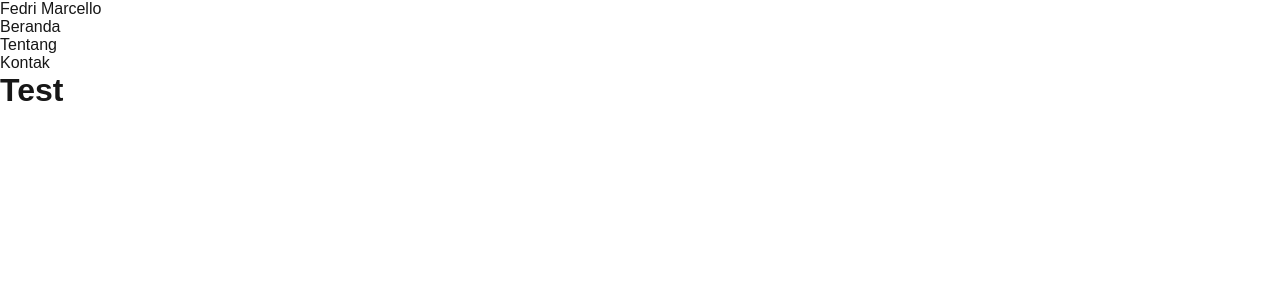
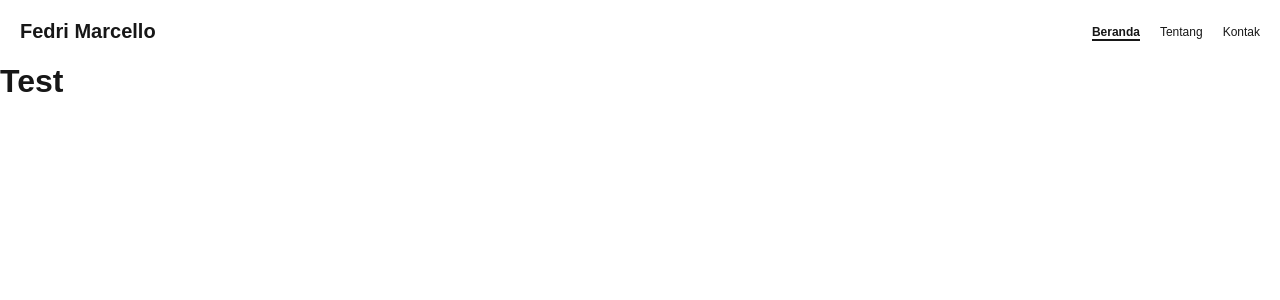
Before and after one commit to fedrimarcello-commits/535250052_Tugas4_PraktikumFrontend, a Next.js app: page / in a window 1280 px wide. Shown: the top 300 px of the page. Built offline with nearby package versions, Linux system fonts and the light colour scheme.

Commit message:
Menambah css untuk Navbar dan Navlink

```diff
--- a/app/components/NavLink.module.css
+++ b/app/components/NavLink.module.css
@@ -0,0 +1,11 @@
+.link {
+  color: inherit;
+  text-decoration: none;
+}
+
+.active {
+  color: inherit;
+  text-decoration: none;
+  font-weight: bold;
+  border-bottom: 2px solid currentColor;
+}
--- a/app/components/Navbar.module.css
+++ b/app/components/Navbar.module.css
@@ -0,0 +1,15 @@
+.nav{
+    margin: 20px;
+    display: flex;
+    justify-content: space-between;
+}
+.logo{
+    font-size: 20px;
+}
+.menu{
+    margin-top: 5px;
+    display: flex;
+    list-style: none;
+    gap: 20px;
+    font-size: 12px;
+}
--- a/app/components/Navbar.tsx
+++ b/app/components/Navbar.tsx
@@ -11,9 +11,9 @@ const menu = [
 export default function Navbar() {
   return (
     <nav className={styles.nav}>
-      <Link href="/" className={styles.logo}>
+      <h1 className={styles.logo}>
         Fedri Marcello
-      </Link>
+      </h1>
       <ul className={styles.menu}>
         {menu.map((item) => (
           <li key={item.href}>
--- a/app/page.tsx
+++ b/app/page.tsx
@@ -4,5 +4,5 @@ import styles from "./page.module.css";
 export default function Home() {
   return (
     <h1>Test</h1>
-  );;
+  );
 }
```
